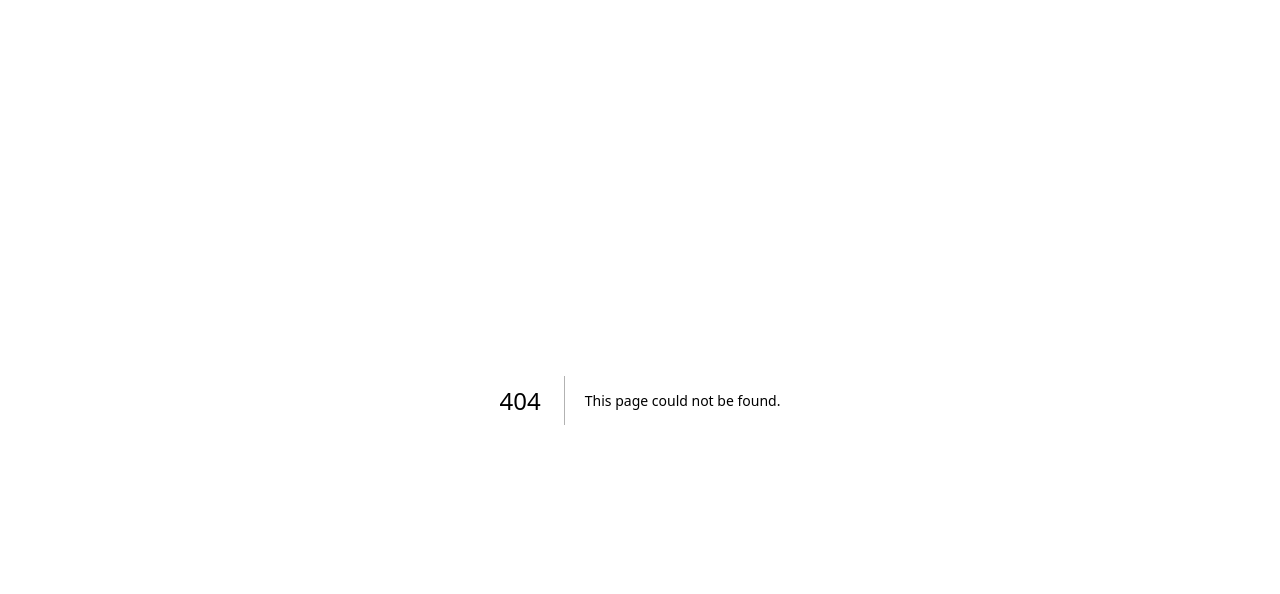
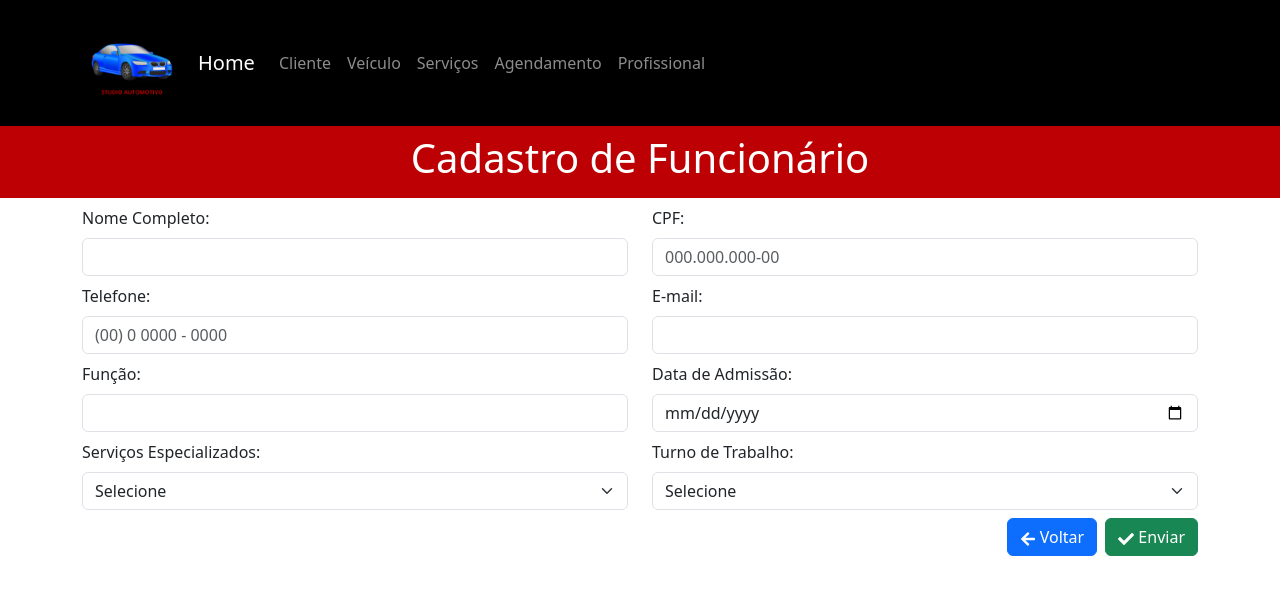
Before and after one commit to albuquerque-joao/projeto_final, a Next.js app in the folder studio_automotivo/: page /profissionais/form in a window 1280 px wide. Before the commit this address had no page. Shown: the top 594 px of the page. Built offline with nearby package versions, Linux system fonts and the light colour scheme.

Commit message:
Desevolvendo o formulario de profissionais.

```diff
--- /dev/null
+++ b/studio_automotivo/src/app/profissionais/form/page.js
@@ -0,0 +1,207 @@
+'use client'
+
+import Pagina from '@/components/Pagina'
+import { Formik } from 'formik'
+import { useRouter } from 'next/navigation'
+import { Button, Col, Form, Row } from 'react-bootstrap'
+import { FaArrowLeft, FaCheck } from "react-icons/fa"
+import { v4 } from 'uuid'
+import * as Yup from 'yup'
+
+export default function ProfissionalFormPage(props) {
+
+  const router = useRouter()
+  const servicosEspecializados = JSON.parse(localStorage.getItem('servicosEspecializados')) || []
+  const profissionais = JSON.parse(localStorage.getItem('profissionais')) || []
+
+  const id = props.searchParams.id
+  const profissionalEditado = profissionais.find(item => item.id == id)
+
+  function salvar(dados) {
+    if (profissionalEditado) {
+      Object.assign(profissionalEditado, dados)
+      localStorage.setItem('profissionais', JSON.stringify(profissionais))
+    } else {
+      dados.id = v4()
+      profissionais.push(dados)
+      localStorage.setItem('profissionais', JSON.stringify(profissionais))
+    }
+
+    alert("Colaborador salvo com sucesso!")
+    router.push("/profissionais")
+  }
+
+  const listaTurno = [
+    "Manhã",
+    "Tarde",
+    "Integral",
+  ]
+
+  const initialValues = {
+    nomeCompleto: '',
+    cpf: '',
+    telefone: '',
+    email: '',
+    funcao: '',
+    dataAdmissao: '',
+    servicosEspecializados: '',
+    turnoTrabalho: '',
+  }
+
+  const validationSchema = Yup.object().shape({
+    nomeCompleto: Yup.string().required("Campo obrigatório"),
+    cpf: Yup.string().matches(/^\d{11}$/, "Deve conter 11 dígitos numéricos").required("Campo obrigatório"),
+    telefone: Yup.string().matches(/^\d{10,11}$/, "Deve conter 10 ou 11 dígitos").required("Campo obrigatório"),
+    email: Yup.string().email("E-mail inválido").required("Campo obrigatório"),
+    funcao: Yup.string().required("Campo obrigatório"),
+    dataAdmissao: Yup.date().required("Campo obrigatório"),
+    servicosEspecializados: Yup.string().required("Campo obrigatório"),
+    turnoTrabalho: Yup.string().required("Campo obrigatório"),
+  })
+
+  return (
+    <Pagina titulo={"Cadastro de Funcionário"}>
+
+      <Formik
+        initialValues={profissionalEditado || initialValues}
+        validationSchema={validationSchema}
+        onSubmit={salvar}
+      >
+        {({ values, errors, touched, handleChange, handleBlur, handleSubmit }) => (
+          <Form onSubmit={handleSubmit}>
+            <Row className='mb-2'>
+              <Form.Group as={Col}>
+                <Form.Label>Nome Completo:</Form.Label>
+                <Form.Control
+                  name='nomeCompleto'
+                  type='text'
+                  value={values.nomeCompleto}
+                  onChange={handleChange}
+                  onBlur={handleBlur}
+                  isValid={touched.nomeCompleto && !errors.nomeCompleto}
+                  isInvalid={touched.nomeCompleto && errors.nomeCompleto}
+                />
+                <Form.Control.Feedback type='invalid'>{errors.nomeCompleto}</Form.Control.Feedback>
+              </Form.Group>
+
+              <Form.Group as={Col}>
+                <Form.Label>CPF:</Form.Label>
+                <Form.Control
+                  name='cpf'
+                  type='text'
+                  placeholder='000.000.000-00'
+                  value={values.cpf}
+                  onChange={handleChange}
+                  onBlur={handleBlur}
+                  isValid={touched.cpf && !errors.cpf}
+                  isInvalid={touched.cpf && errors.cpf}
+                />
+                <Form.Control.Feedback type='invalid'>{errors.cpf}</Form.Control.Feedback>
+              </Form.Group>
+            </Row>
+
+            <Row className='mb-2'>
+              <Form.Group as={Col}>
+                <Form.Label>Telefone:</Form.Label>
+                <Form.Control
+                  name='telefone'
+                  type='text'
+                  placeholder='(00) 0 0000 - 0000'
+                  value={values.telefone}
+                  onChange={handleChange}
+                  onBlur={handleBlur}
+                  isValid={touched.telefone && !errors.telefone}
+                  isInvalid={touched.telefone && errors.telefone}
+                />
+                <Form.Control.Feedback type='invalid'>{errors.telefone}</Form.Control.Feedback>
+              </Form.Group>
+
+              <Form.Group as={Col}>
+                <Form.Label>E-mail:</Form.Label>
+                <Form.Control
+                  name='email'
+                  type='email'
+                  value={values.email}
+                  onChange={handleChange}
+                  onBlur={handleBlur}
+                  isValid={touched.email && !errors.email}
+                  isInvalid={touched.email && errors.email}
+                />
+                <Form.Control.Feedback type='invalid'>{errors.email}</Form.Control.Feedback>
+              </Form.Group>
+            </Row>
+
+            <Row className='mb-2'>
+              <Form.Group as={Col}>
+                <Form.Label>Função:</Form.Label>
+                <Form.Control
+                  name='funcao'
+                  type='text'
+                  value={values.funcao}
+                  onChange={handleChange}
+                  onBlur={handleBlur}
+                  isValid={touched.funcao && !errors.funcao}
+                  isInvalid={touched.funcao && errors.funcao}
+                />
+                <Form.Control.Feedback type='invalid'>{errors.funcao}</Form.Control.Feedback>
+              </Form.Group>
+
+              <Form.Group as={Col}>
+                <Form.Label>Data de Admissão:</Form.Label>
+                <Form.Control
+                  name='dataAdmissao'
+                  type='date'
+                  value={values.dataAdmissao}
+                  onChange={handleChange}
+                  onBlur={handleBlur}
+                  isValid={touched.dataAdmissao && !errors.dataAdmissao}
+                  isInvalid={touched.dataAdmissao && errors.dataAdmissao}
+                />
+                <Form.Control.Feedback type='invalid'>{errors.dataAdmissao}</Form.Control.Feedback>
+              </Form.Group>
+            </Row>
+
+            <Row className='mb-2'>
+              <Form.Group as={Col}>
+                <Form.Label>Serviços Especializados:</Form.Label>
+                <Form.Select>
+                  name='servicosEspecializados'
+                  value={values.servicosEspecializados}
+                  onChange={handleChange}
+                  onBlur={handleBlur}
+                  isValid={touched.servicosEspecializados && !errors.servicosEspecializados}
+                  isInvalid={touched.servicosEspecializados && errors.servicosEspecializados}
+                <option value=''>Selecione</option>
+                {servicosEspecializados.map(servicosEspecializados => <option value={servicosEspecializados.nome}>{servicosEspecializados.nome}</option>)}
+                </Form.Select>
+
+                <Form.Control.Feedback type='invalid'>{errors.servicosEspecializados}</Form.Control.Feedback>
+              </Form.Group>
+
+              <Form.Group as={Col}>
+                <Form.Label>Turno de Trabalho:</Form.Label>
+                <Form.Select>
+                  name='turnoTrabalho'
+                  value={values.turnoTrabalho}
+                  onChange={handleChange}
+                  onBlur={handleBlur}
+                  isValid={touched.turnoTrabalho && !errors.turnoTrabalho}
+                  isInvalid={touched.turnoTrabalho && errors.turnoTrabalho}
+
+                  <option value=''>Selecione</option>
+                  {listaTurno.map(turno => <option value={turno}>{turno}</option>)}
+                </Form.Select>
+                <Form.Control.Feedback type='invalid'>{errors.turnoTrabalho}</Form.Control.Feedback>
+              </Form.Group>
+            </Row>
+
+            <Form.Group className='text-end'>
+              <Button className='me-2' href='/profissionais'><FaArrowLeft /> Voltar</Button>
+              <Button type='submit' variant='success'><FaCheck /> Enviar</Button>
+            </Form.Group>
+          </Form>
+        )}
+      </Formik>
+    </Pagina>
+  )
+}
--- a/studio_automotivo/src/app/profissionais/page.js
+++ b/studio_automotivo/src/app/profissionais/page.js
@@ -35,7 +35,7 @@ export default function profissionaisPage() {
   return (
     <Pagina titulo={"Painel de profissionais"}>
       <div className='text-end mb-2'>
-        <Button href=''><FaPlusCircle /> Novo</Button>
+        <Button href='profissionais/form'><FaPlusCircle /> Novo</Button>
       </div>
 
       {/* Tabela com os profissionais */}
```
